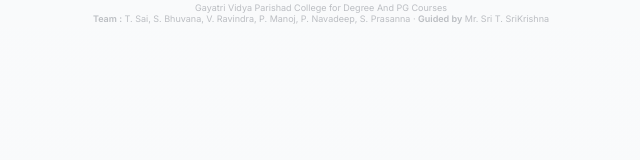
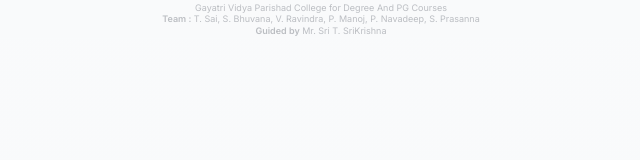
Before and after one commit to manoj0007-oss/workpin, a Next.js app: page /login in a window 1280 px wide. Shown: the top 160 px of the page, without its empty margins (319-959 px from the left). Built offline with nearby package versions, Linux system fonts and the light colour scheme; no server answers.

Commit message:
Put Guided by on its own line in header banner

```diff
--- a/src/app/layout.tsx
+++ b/src/app/layout.tsx
@@ -49,7 +49,8 @@ export default function RootLayout({
           <I18nProvider>
             <div className="text-center py-0.5 px-2 text-[9px] text-muted-foreground/40 leading-tight select-none">
               <p>Gayatri Vidya Parishad College for Degree And PG Courses</p>
-              <p><span className="font-semibold">Team :</span> T. Sai, S. Bhuvana, V. Ravindra, P. Manoj, P. Navadeep, S. Prasanna · <span className="font-semibold">Guided by</span> Mr. Sri T. SriKrishna</p>
+              <p><span className="font-semibold">Team :</span> T. Sai, S. Bhuvana, V. Ravindra, P. Manoj, P. Navadeep, S. Prasanna</p>
+              <p><span className="font-semibold">Guided by</span> Mr. Sri T. SriKrishna</p>
             </div>
             <div className="flex-1 flex flex-col min-h-0">{children}</div>
             <Toaster position="top-center" richColors closeButton />
```
